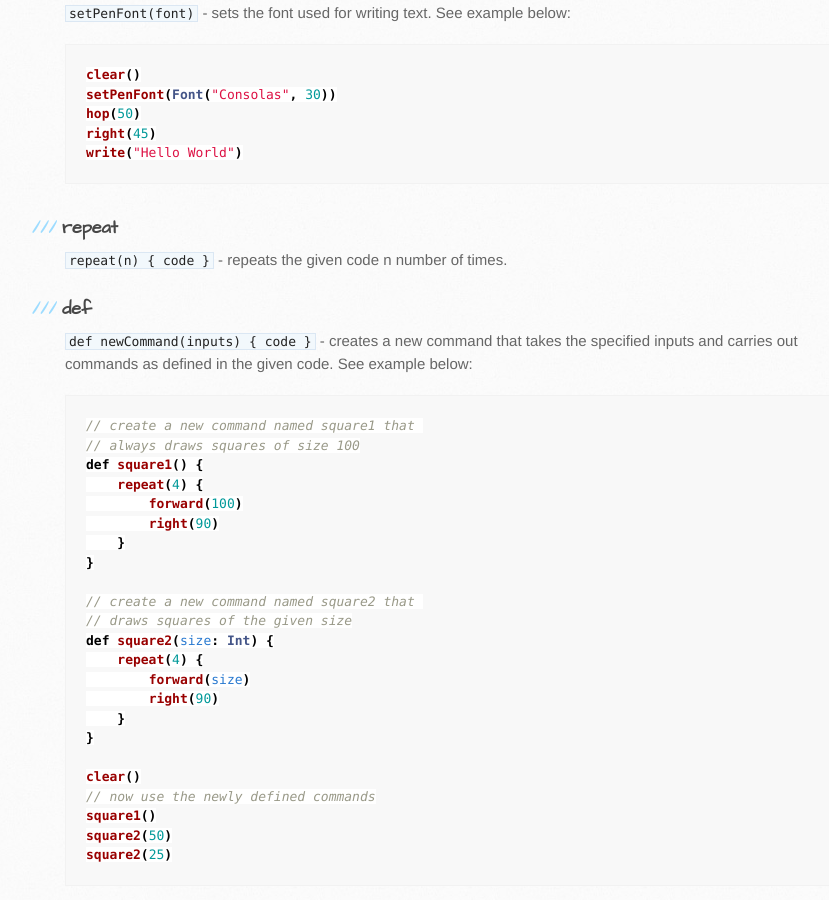
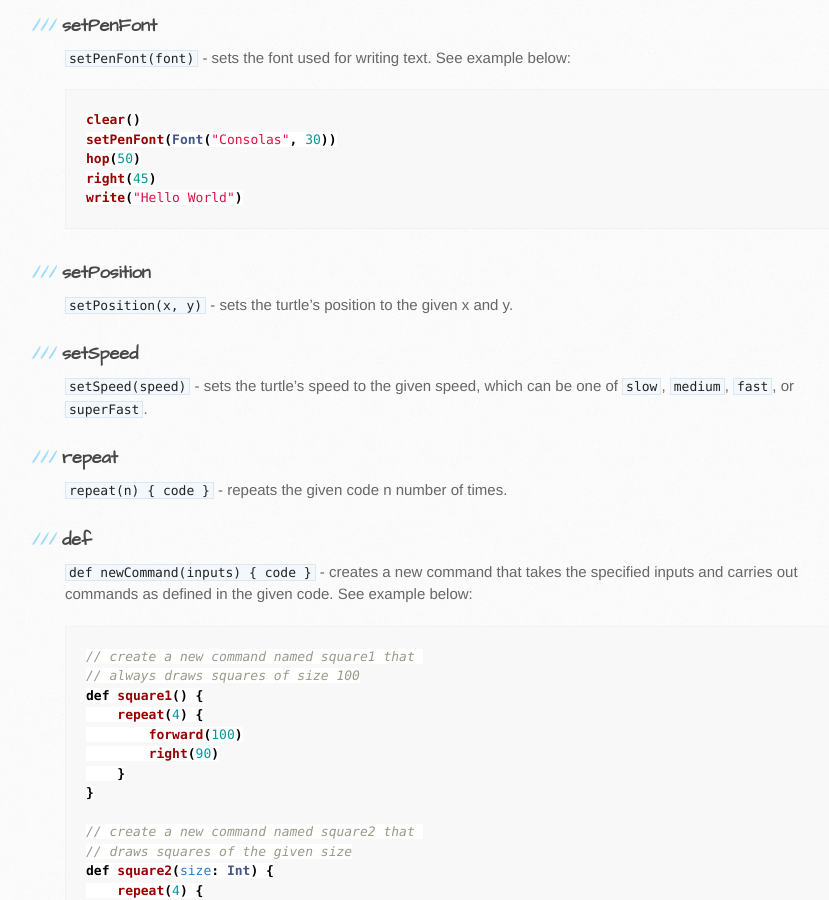
Before and after one commit to kojodoc/kojodoc.github.io, a Jekyll site: the page built from reference/turtle.md, in a window 1280 px wide and 900 px high, scrolled down 3949 px. Shown: the whole window, without its empty margins (105-934 px from the left). Built offline with Jekyll 4.4.1, drawn with Linux system fonts in a browser that asks for light colours; our own code applies the rules of GitHub Pages for plain Markdown files; the repository's description, which GitHub fills in, is left out.

````diff
--- a/reference/turtle.md
+++ b/reference/turtle.md
@@ -18,23 +18,25 @@ numbers - the x coordinate and the y coordinate. As you move the mouse pointer w
 *Click on a command below to go to its description.
 Most descriptions include sample code. Copy & paste and then run the sample code for a command in Kojo for a better understanding of that command.*
 
-[clear](#clear)
-[forward](#forward)
-[penUp and penDown](#penup-and-pendown)
-[hop](#hop)
-[right](#right)
-[left](#left)
-[setPenColor](#setpencolor)
-[setFillColor](#setfillcolor)
-[setPenThickness](#setpenthickness)
-[setBackground](#setbackground)
-[savePosHe](#saveposhe)
-[restorePosHe](#restoreposhe)
-[write](#write)
-[setPenFontSize](#setpenfontsize)
-[setPenFont](#setpenfont)
-[repeat](#repeat)
-[def](#def)
+* [clear](#clear)
+* [forward](#forward)
+* [penUp and penDown](#penup-and-pendown)
+* [hop](#hop)
+* [right](#right)
+* [left](#left)
+* [setPenColor](#setpencolor)
+* [setFillColor](#setfillcolor)
+* [setPenThickness](#setpenthickness)
+* [setBackground](#setbackground)
+* [savePosHe](#saveposhe)
+* [restorePosHe](#restoreposhe)
+* [write](#write)
+* [setPenFontSize](#setpenfontsize)
+* [setPenFont](#setpenfont)
+* [setPosition](#setposition)
+* [setSpeed](#setspeed)
+* [repeat](#repeat)
+* [def](#def)
 
 
 ### clear
@@ -158,6 +160,12 @@ right(45)
 write("Hello World")
 ```
 
+### setPosition
+`setPosition(x, y)` - sets the turtle's position to the given x and y.
+
+### setSpeed
+`setSpeed(speed)` - sets the turtle's speed to the given speed, which can be one of `slow`, `medium`, `fast`, or `superFast`.
+
 ### repeat
 `repeat(n) { code }` - repeats the given code n number of times.
 
````
Also changed, not shown: concepts/core-ideas.md (+12 -12 lines).
